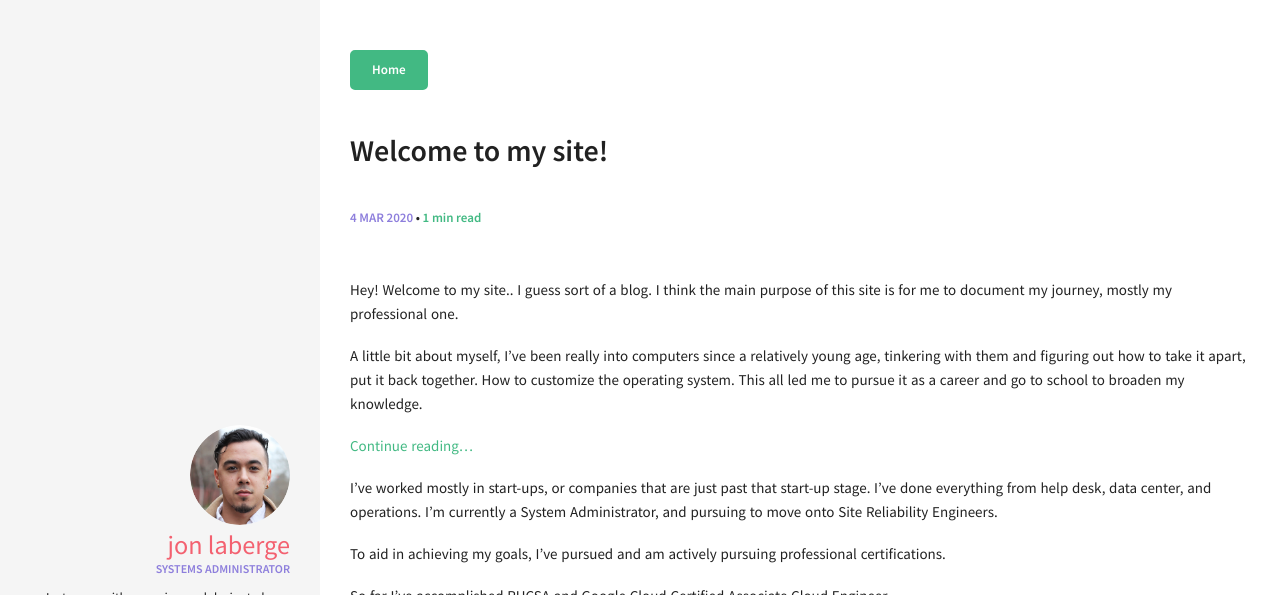
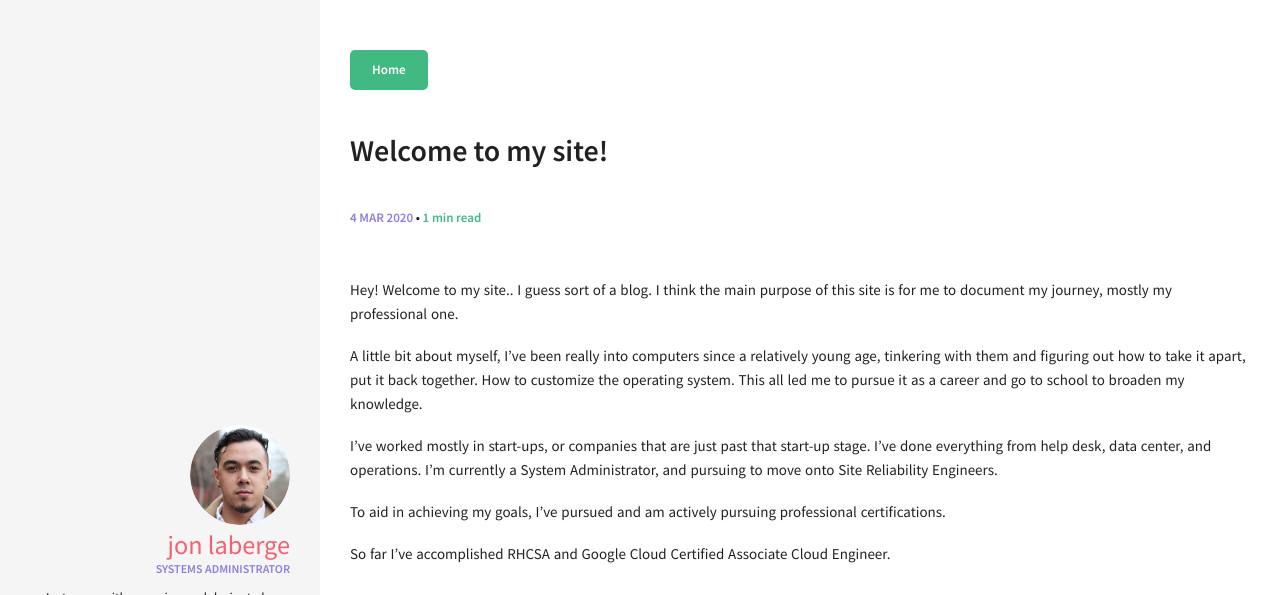
Before and after one commit to jrlaberge/jrlaberge.github.io, a Jekyll site: the page built from _posts/2020-03-04-welcome-to-my-site.md, in a window 1280 px wide, cut to the strip 0-595 px from the top of the page. Built offline with Jekyll 4.4.1, drawn with Linux system fonts in a browser that asks for light colours.

Commit message:
Update 2020-03-04-welcome-to-my-site.md

```diff
--- a/_posts/2020-03-04-welcome-to-my-site.md
+++ b/_posts/2020-03-04-welcome-to-my-site.md
@@ -9,9 +9,6 @@ comments: true
 Hey! Welcome to my site.. I guess sort of a blog. I think the main purpose of this site is for me to document my journey, mostly my professional one.
 
 A little bit about myself, I've been really into computers since a relatively young age, tinkering with them and figuring out how to take it apart, put it back together. How to customize the operating system. This all led me to pursue it as a career and go to school to broaden my knowledge.
-
-<a href="https://jrlaberge.github.io/articles/2020-03/welcome-to-my-site">Continue reading...</a>
-
 <!--more-->
 
 I've worked mostly in start-ups, or companies that are just past that start-up stage. I've done everything from help desk, data center, and operations. I'm currently a System Administrator, and pursuing to move onto Site Reliability Engineers.
```
